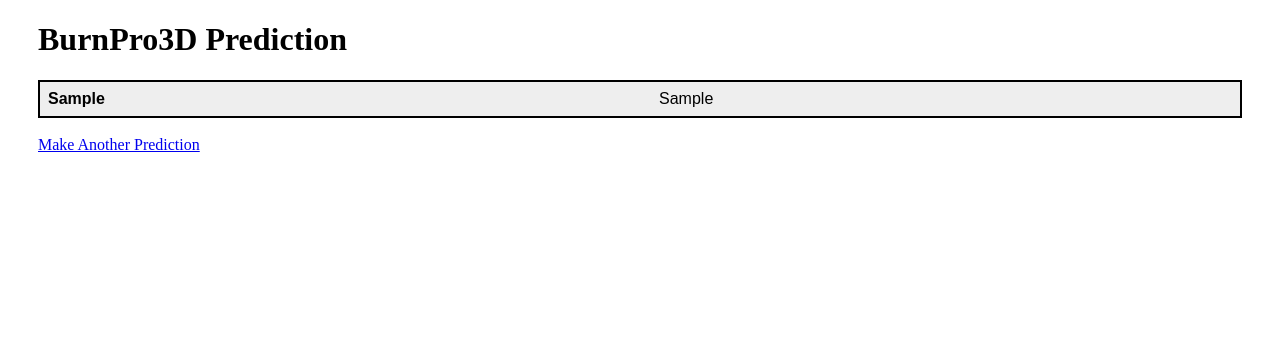
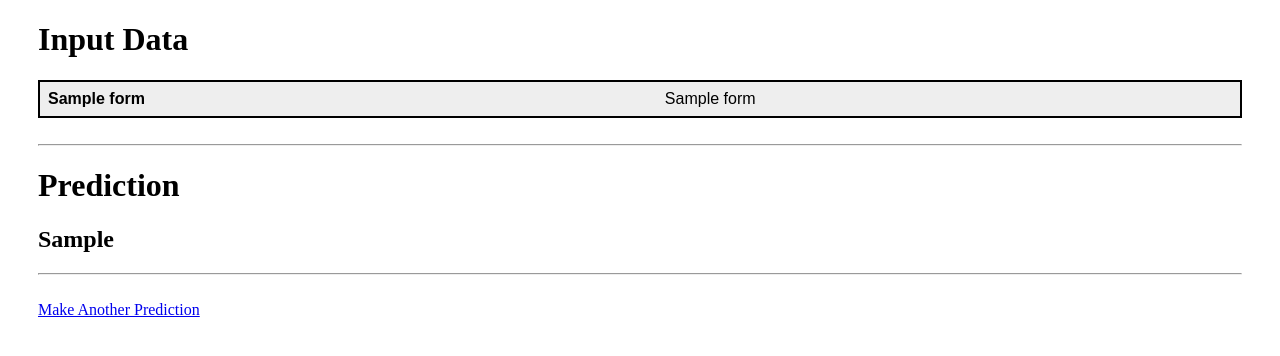
Before and after one commit to devinshende/bp3d-runtime-inference, a Flask app: template templates/courses.html in a window 1280 px wide. Shown: the top 356 px of the page. Run offline with Flask 3, Linux system fonts and the light colour scheme; the template is opened without the code that fills it: most values are stand-ins (such as "Sample title", 1, 10 or a date in 2020).

Commit message:
predictions

```diff
--- a/app.py
+++ b/app.py
@@ -2,39 +2,63 @@ from flask import Flask, render_template, request, url_for, flash, redirect
 from forms import CourseForm, columns
 from pprint import pprint
 import os
+import numpy as np
+import sklearn
+import pickle
+import humanize
+from datetime import timedelta
 
 app = Flask(__name__)
 secret_key = os.getenv('SECRET_KEY')
 app.config['SECRET_KEY'] = secret_key
 
-courses_list = [{
-	'title': 'Python 101',
-	'description': 'Learn Python basics',
-	'price': 34,
-	'available': True,
-	'level': 'Beginner'
-}]
 
-in_data = {key: None for key in columns}
+form_data = {key: None for key in columns}
+pred_data = None
+
+CATEGORIES = [1934, 3305, 10956, 25866]
+CATEGORY_CONVERSION = ['0-32 min', '33-55 min', '56 min-3hr','3-7 hrs']
+
+def print_categories():
+    global CATEGORIES
+    for i in range(len(CATEGORIES)):
+        print(f"{convert(CATEGORIES[i])}   \t{i}")
+
+def convert(seconds):
+    return humanize.naturaldelta(timedelta(seconds=seconds))
+
+
 
 @app.route('/', methods=('GET', 'POST'))
 def index():
+	global pred_data, form_data
 	form = CourseForm()
 	if form.validate_on_submit():
 		print(form._fields)
-		in_data['area'] 					= float(form.area.data)
-		in_data['canopy_moisture'] 			= float(form.canopy_moisture.data)
-		in_data['run_max_mem_rss_bytes'] 	= float(form.run_max_mem_rss_bytes.data)
-		in_data['sim_time'] 				= float(form.sim_time.data)
-		in_data['steps_fire'] 				= float(form.steps_fire.data)
-		in_data['surface_moisture'] 		= float(form.surface_moisture.data)
-		in_data['timestep'] 				= float(form.timestep.data)
-		in_data['wind_direction'] 			= float(form.wind_direction.data)
-		in_data['wind_speed'] 				= float(form.wind_speed.data)
+		form_data['sim_time'] 				= float(form.sim_time.data)
+		form_data['surface_moisture'] 		= float(form.surface_moisture.data)
+		form_data['timestep'] 				= float(form.timestep.data)
+		form_data['wind_direction'] 		= float(form.wind_direction.data)
+		form_data['wind_speed'] 			= float(form.wind_speed.data)
+		form_data['canopy_moisture'] 		= float(form.canopy_moisture.data)
+		form_data['run_max_mem_rss_bytes'] 	= float(form.run_max_mem_rss_bytes.data)
+		form_data['area'] 					= float(form.area.data)
+		form_data['steps_fire'] 			= float(form.steps_fire.data)
+		pred_data = np.array(list(form_data.values()))
 		return redirect(url_for('courses'))
 	print("errors" ,form.errors)
 	return render_template('index.html', form=form)
 
+# RENAME
 @app.route('/courses/')
 def courses():
-	return render_template('courses.html', in_data=in_data.items())
+	with open('models.pkl','rb') as file:
+		models = pickle.load(file)
+		print(models)
+	print("======PREDICTION======")
+	k = 'GradientBoosting'
+	prediction = models[k].predict([pred_data])[0]
+	print(prediction)
+	print(CATEGORIES[prediction])
+	prediction_str = CATEGORY_CONVERSION[prediction]
+	return render_template('courses.html', form_data=form_data.items(), prediction_str=prediction_str)
--- a/forms.py
+++ b/forms.py
@@ -18,14 +18,14 @@ columns = [
 class CourseForm(FlaskForm):
 
 	sim_time 				= IntegerField('sim_time',validators=[InputRequired()], default=1200)
-	surface_moisture 		= DecimalField('surface_moisture',validators=[InputRequired()], default=1.0)
-	timestep 				= IntegerField('timestep',validators=[InputRequired()])
-	wind_direction			= IntegerField('wind_direction',validators=[InputRequired()])
-	wind_speed 				= IntegerField('wind_speed',validators=[InputRequired()])
-	canopy_moisture			= IntegerField('canopy_moisture',validators=[InputRequired()])
-	run_max_mem_rss_bytes	= IntegerField('run_max_mem_rss_bytes',validators=[InputRequired()])
-	area 					= IntegerField('area',validators=[InputRequired()])
-	steps_fire				= IntegerField('steps_fire',validators=[InputRequired()])
+	surface_moisture 		= DecimalField('surface_moisture',validators=[InputRequired()], default=10.2)
+	timestep 				= IntegerField('timestep',validators=[InputRequired()],default=4)
+	wind_direction			= IntegerField('wind_direction',validators=[InputRequired()],default=40)
+	wind_speed 				= IntegerField('wind_speed',validators=[InputRequired()],default=20)
+	canopy_moisture			= IntegerField('canopy_moisture',validators=[InputRequired()],default=1)
+	run_max_mem_rss_bytes	= IntegerField('run_max_mem_rss_bytes',validators=[InputRequired()],default=24)
+	area 					= IntegerField('area',validators=[InputRequired()],default=400)
+	steps_fire				= IntegerField('steps_fire',validators=[InputRequired()],default=100)
 
 	# title = StringField('Title', validators=[InputRequired(), Length(min=10, max=100)])
 
--- a/templates/courses.html
+++ b/templates/courses.html
@@ -1,9 +1,9 @@
 {% extends 'base.html' %}
 
 {% block content %}
-    <h1>{% block title %} BurnPro3D Prediction {% endblock %}</h1>
+    <h1>{% block title %} Input Data {% endblock %}</h1>
     <table>
-    {% for k, v in in_data %}
+    {% for k, v in form_data %}
     <tr>
         <td class="key"> {{ k }} </td>
         <td class="value"> {{ v }} </td>
@@ -11,5 +11,10 @@
     {% endfor %}
     </table>
     <br>
+    <hr>
+    <h1>Prediction</h1>
+    <h2> {{prediction_str}} </h2>
+    <hr>
+    <br>
     <a href="/">Make Another Prediction</a>
 {% endblock %}
```
